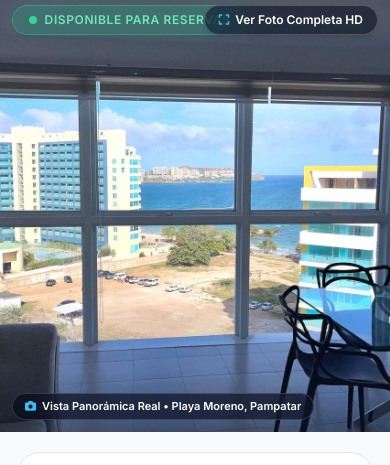
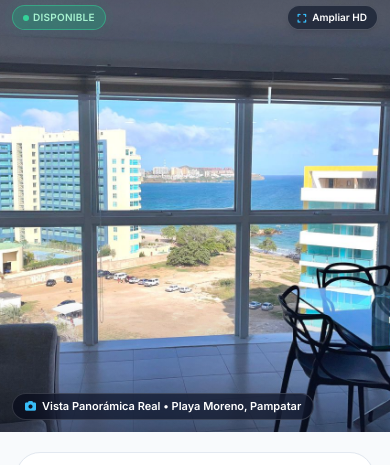
Before and after one commit to Fr4nc1scoar/alquileres-residencias-la-arena, a plain HTML site: page index.html in a window 390 px wide. Shown: the part 73-538 px from the top of the page. Drawn offline with nearby package versions, Linux system fonts and the light colour scheme; a web font is replaced by a local one.

Commit message:
fix(mobile): prevent overlap between availability badge and HD button in panoramic hero

```diff
--- a/index.html
+++ b/index.html
@@ -114,17 +114,16 @@
     />
     <div class="panoramic-hero-overlay"></div>
 
-    <!-- Píldoras discretas flotantes en las esquinas superiores -->
-    <div class="absolute top-3 left-3 sm:top-5 sm:left-6 z-10">
-      <div id="hero-status-badge" class="inline-flex items-center gap-2 px-3.5 py-1.5 rounded-full text-xs font-semibold uppercase tracking-wider backdrop-blur-md bg-emerald-500/30 text-emerald-200 border border-emerald-400/50 shadow-md pulse-available">
-        <span id="hero-status-text">🟢 Disponible para Reservas</span>
+    <!-- Barra superior flotante (sin colisiones en móvil) -->
+    <div class="absolute top-3 left-3 right-3 sm:top-5 sm:left-6 sm:right-6 z-10 flex items-center justify-between gap-2">
+      <div id="hero-status-badge" class="inline-flex items-center gap-1.5 px-2.5 sm:px-3.5 py-1 sm:py-1.5 rounded-full text-[10px] sm:text-xs font-semibold uppercase tracking-wide backdrop-blur-md bg-emerald-500/30 text-emerald-200 border border-emerald-400/50 shadow-md pulse-available whitespace-nowrap">
+        <span id="hero-status-text"><span class="w-1.5 h-1.5 sm:w-2 sm:h-2 rounded-full bg-emerald-400 animate-ping inline-block mr-1"></span>Disponible<span class="hidden sm:inline"> para Reservas</span></span>
       </div>
-    </div>
 
-    <div class="absolute top-3 right-3 sm:top-5 sm:right-6 z-10">
-      <button onclick="openLightboxBySrc('images/vista-panoramica-mar.jpg')" class="backdrop-blur-md bg-slate-900/65 hover:bg-slate-900/90 text-white px-3.5 py-1.5 rounded-full text-xs font-semibold border border-white/20 shadow-md flex items-center gap-1.5 transition-all hover:scale-105">
+      <button onclick="openLightboxBySrc('images/vista-panoramica-mar.jpg')" class="backdrop-blur-md bg-slate-900/65 hover:bg-slate-900/90 text-white px-2.5 sm:px-3.5 py-1 sm:py-1.5 rounded-full text-[10px] sm:text-xs font-semibold border border-white/20 shadow-md flex items-center gap-1.5 transition-all hover:scale-105 whitespace-nowrap shrink-0">
         <i class="fa-solid fa-expand text-sky-400"></i>
-        <span>Ver Foto Completa HD</span>
+        <span class="sm:hidden">Ampliar HD</span>
+        <span class="hidden sm:inline">Ver Foto Completa HD</span>
       </button>
     </div>
 
--- a/js/app.js
+++ b/js/app.js
@@ -64,14 +64,14 @@
   function renderState() {
     if (heroStatusBadge && heroStatusText) {
       if (appState.status === 'available') {
-        heroStatusBadge.className = 'inline-flex items-center gap-2 px-4 py-1.5 rounded-full text-xs font-semibold uppercase tracking-wider backdrop-blur-md bg-emerald-500/25 text-emerald-300 border border-emerald-400/40 pulse-available';
-        heroStatusText.innerHTML = '<span class="w-2 h-2 rounded-full bg-emerald-400 animate-ping inline-block mr-1"></span> Disponible para Reservas';
+        heroStatusBadge.className = 'inline-flex items-center gap-1.5 px-2.5 sm:px-3.5 py-1 sm:py-1.5 rounded-full text-[10px] sm:text-xs font-semibold uppercase tracking-wide backdrop-blur-md bg-emerald-500/30 text-emerald-200 border border-emerald-400/50 shadow-md pulse-available whitespace-nowrap';
+        heroStatusText.innerHTML = '<span class="w-1.5 h-1.5 sm:w-2 sm:h-2 rounded-full bg-emerald-400 animate-ping inline-block mr-1"></span>Disponible<span class="hidden sm:inline"> para Reservas</span>';
       } else if (appState.status === 'reserved') {
-        heroStatusBadge.className = 'inline-flex items-center gap-2 px-4 py-1.5 rounded-full text-xs font-semibold uppercase tracking-wider backdrop-blur-md bg-amber-500/25 text-amber-300 border border-amber-400/40';
-        heroStatusText.innerHTML = '🟡 Reserva en Proceso / Consultar';
+        heroStatusBadge.className = 'inline-flex items-center gap-1.5 px-2.5 sm:px-3.5 py-1 sm:py-1.5 rounded-full text-[10px] sm:text-xs font-semibold uppercase tracking-wide backdrop-blur-md bg-amber-500/30 text-amber-200 border border-amber-400/50 shadow-md whitespace-nowrap';
+        heroStatusText.innerHTML = '🟡 En Proceso<span class="hidden sm:inline"> / Consultar</span>';
       } else {
-        heroStatusBadge.className = 'inline-flex items-center gap-2 px-4 py-1.5 rounded-full text-xs font-semibold uppercase tracking-wider backdrop-blur-md bg-rose-500/25 text-rose-300 border border-rose-400/40';
-        heroStatusText.innerHTML = '🔴 Ocupado Actualmente / Consultar Fechas';
+        heroStatusBadge.className = 'inline-flex items-center gap-1.5 px-2.5 sm:px-3.5 py-1 sm:py-1.5 rounded-full text-[10px] sm:text-xs font-semibold uppercase tracking-wide backdrop-blur-md bg-rose-500/30 text-rose-200 border border-rose-400/50 shadow-md whitespace-nowrap';
+        heroStatusText.innerHTML = '🔴 Ocupado<span class="hidden sm:inline"> / Consultar Fechas</span>';
       }
     }
 
```
